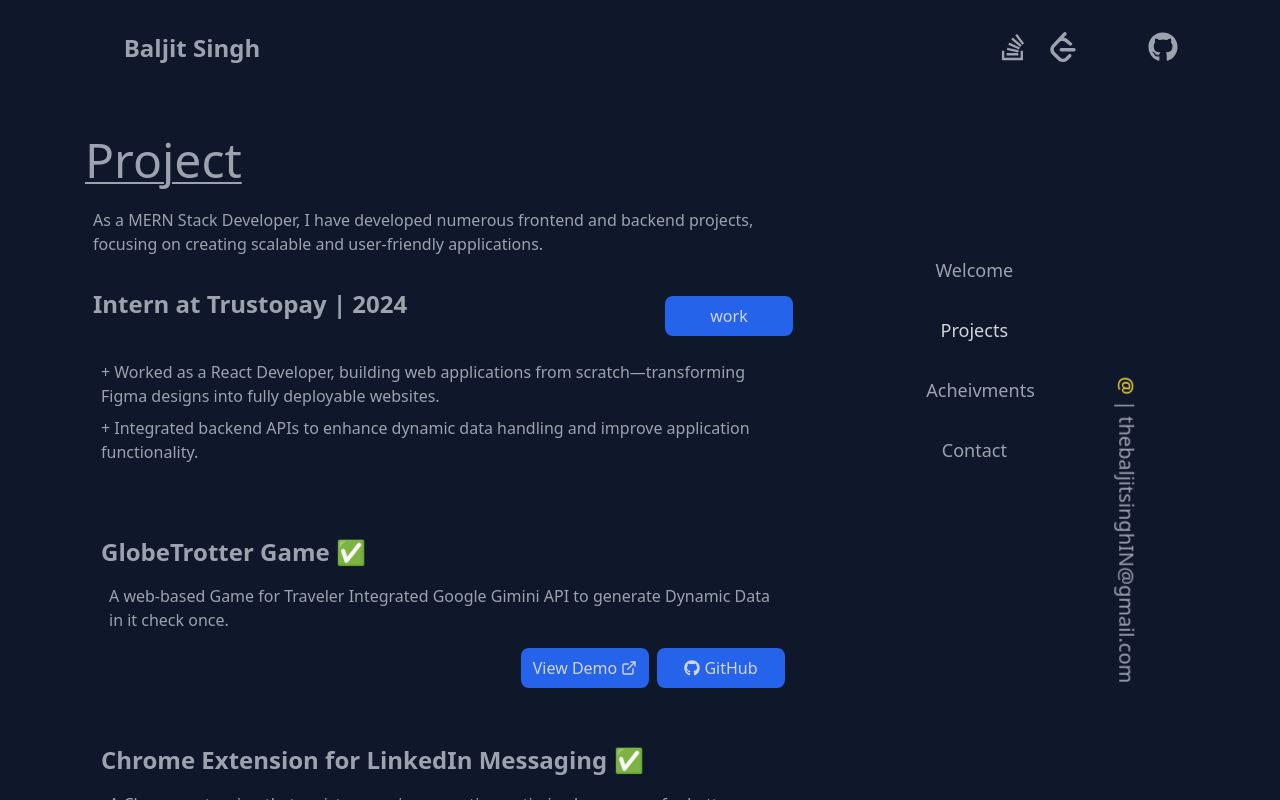
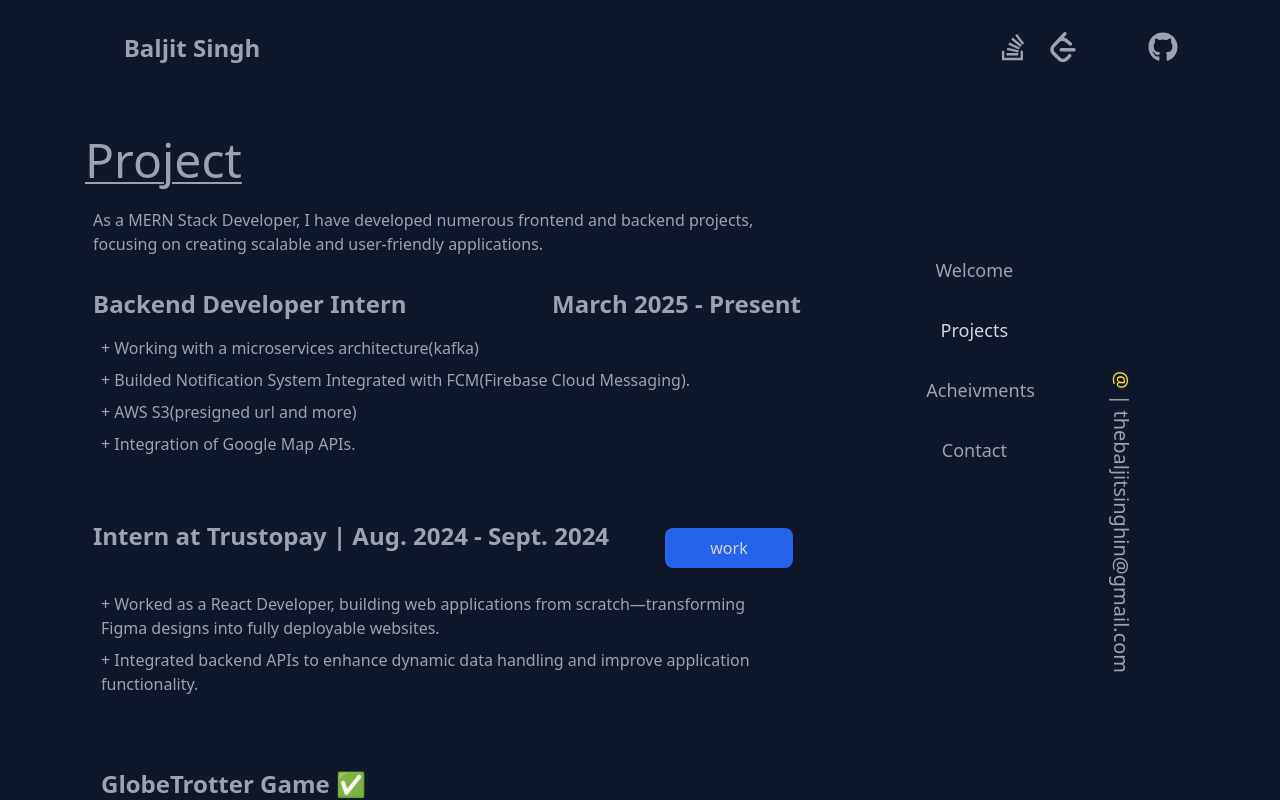
Before and after one commit to TheBaljitSingh/portfolio-v2, a React (Create React App) app: page / in a window 1280 px wide. Both pictures are taken after a click on the button "Projects". Shown: the top 800 px of the page. Built offline with nearby package versions, Linux system fonts and the light colour scheme; some icons are missing; the HTML template or start-up script is replaced by a standard one.

Commit message:
updated the email and projects

```diff
--- a/src/App.js
+++ b/src/App.js
@@ -35,11 +35,20 @@ function App(){
       <div className='max-w-full max-h-full bg-yewala'>
       {/* here navbar will go */}
 
-        <main className='  text-gray-400  '>
+        <main className='text-gray-400'>
 
-        <a href="mailto:thebaljitsinghin@gmail.com" className=' fixed bottom-0 right-0 transform rotate-90 mb-64 text-xl font-normal mail'>
-          <span className='text-yellow-300'>@ </span>|  <span className='select-all'>thebaljitsinghIN@gmail.com</span>
-        </a>
+         <div
+          className="cursor-pointer z-50 fixed bottom-0 right-0 transform rotate-90 mb-64 text-xl font-normal mail p-2"
+          title="Click to copy email"
+          onClick={() => {
+            navigator.clipboard.writeText('thebaljitsinghin@gmail.com');
+            alert("Email copied to clipboard");
+          }}
+        >
+          <span className="text-yellow-300">@</span> |{' '}
+          <span className="select-all">thebaljitsinghin@gmail.com</span>
+        </div>
+
 
           <div className='max-w-[1158px]  h-screen flex m-auto justify-between '>
             <div className=' w-2/3 flex-row my-8'> {/* margin change kar ke dekh le */}
--- a/src/Projects.js
+++ b/src/Projects.js
@@ -8,12 +8,33 @@ function Project(props) {
             <p className="p-4">As a MERN Stack Developer, I have developed numerous frontend and backend projects, focusing on creating scalable and user-friendly applications.</p>
 
             {/* Internship Section */}
+             <div className="p-4 border-b border-black rounded-xl mb-6">
+                <div className="flex justify-between">
+                <h3 className="text-2xl font-semibold">Backend Developer Intern</h3>
+                <div className=" flex justify-center">
+                                    <h6 className="text-2xl font-semibold">March 2025 - Present</h6>
+
+
+                </div>
+
+
+                </div>
+                <ul className="list-disc list-inside p-2 mt-2 space-y-2">
+                    <ul>+ Working with a microservices architecture(kafka)</ul>
+                <ul>+ Builded Notification System Integrated with FCM(Firebase Cloud Messaging).</ul>
+<ul>+ AWS S3(presigned url and more)</ul>
+<ul>+ Integration of Google Map APIs.</ul>
+
+
+                </ul>
+
+            </div>
             <div className="p-4 border-b border-black rounded-xl mb-6">
                 <div className="flex justify-between">
-                <h3 className="text-2xl font-semibold">Intern at Trustopay | 2024</h3>
+                <h3 className="text-2xl font-semibold">Intern at Trustopay | Aug. 2024 - Sept. 2024</h3>
                 <div className="p-2 flex justify-center">
                     <a
-                        href="https://trustopay-new.vercel.app/"
+                        href="https://x.com/thebaljitsingh/status/1904217031601487945"
                         target="_blank"
                         rel="noopener noreferrer"
                         className="flex items-center justify-center w-32 h-10 rounded-lg bg-blue-600 text-gray-300 hover:bg-blue-700 transition-colors"
@@ -31,6 +52,7 @@ function Project(props) {
                 </ul>
 
             </div>
+
 
             {/* Projects Section */}
             <div className=" p-2">
```
